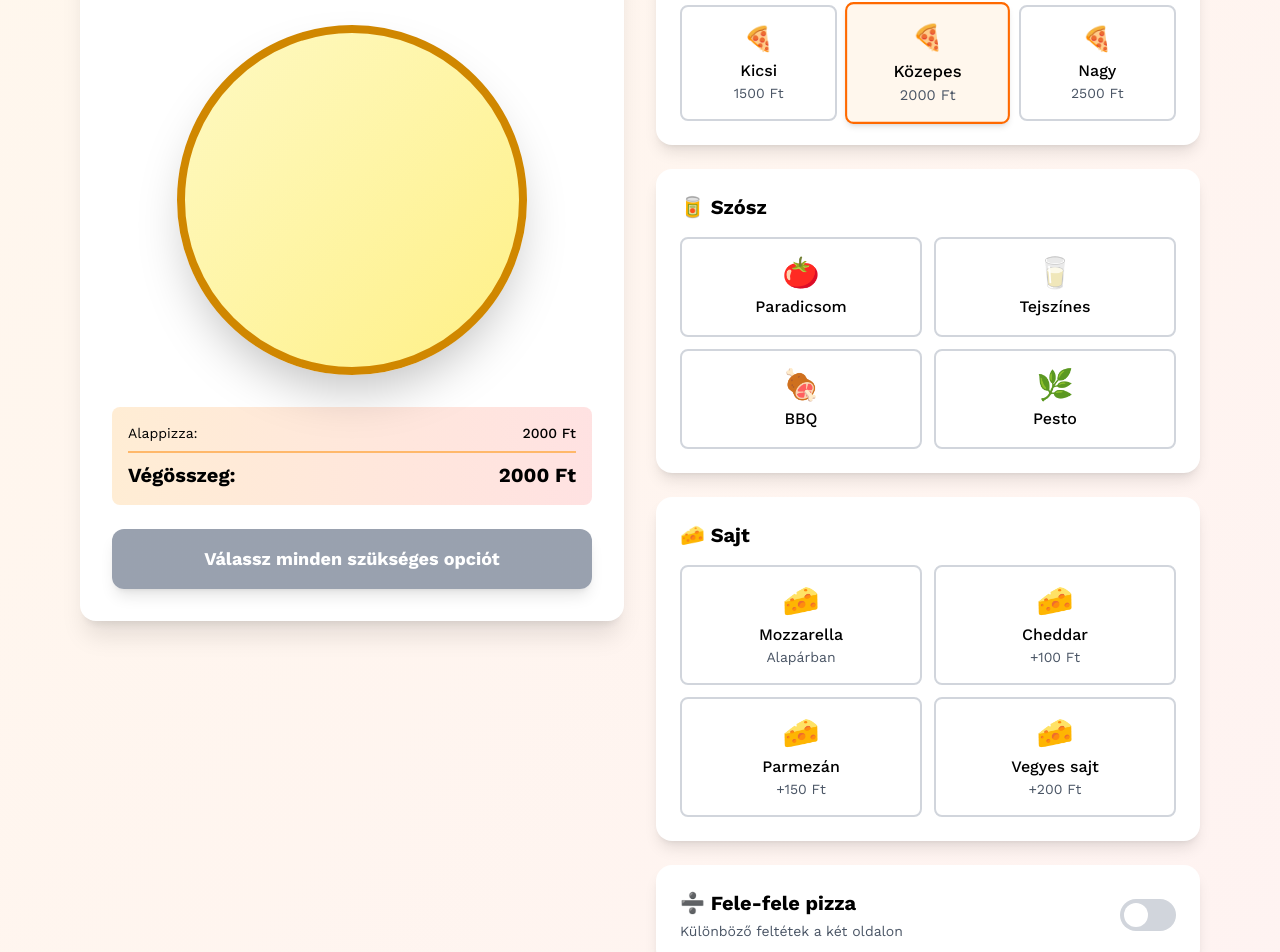
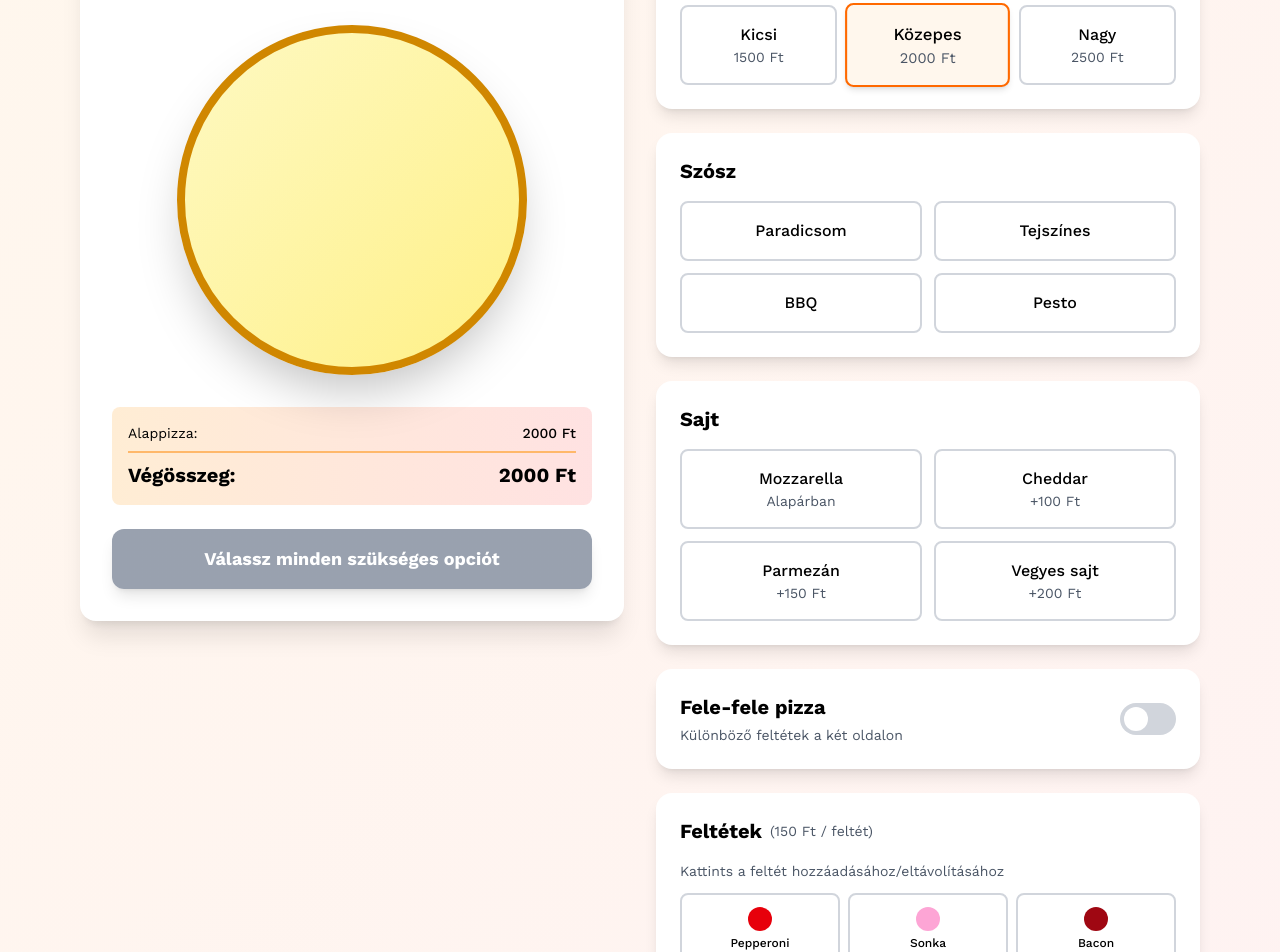
Before and after one commit to GoofyG00ber/sali, a Vue app: page /pizza-builder in a window 1280 px wide. Shown: the part 291-1243 px from the top of the page. Built offline with nearby package versions, Linux system fonts and the light colour scheme.

Commit message:
pizzamaker

```diff
--- a/src/views/public/PizzaBuilderView.vue
+++ b/src/views/public/PizzaBuilderView.vue
@@ -3,7 +3,7 @@
     <div class="container mx-auto px-4 max-w-6xl">
       <!-- Header -->
       <div class="text-center mb-8">
-  <h1 class="text-5xl font-bold text-gray-800 mb-2">🍕 Egyedi pizza készítő</h1>
+  <h1 class="text-5xl font-bold text-gray-800 mb-2">Egyedi pizza készítő</h1>
   <p class="text-lg text-gray-600">Készítsd el a tökéletes pizzádat!</p>
       </div>
 
@@ -35,34 +35,37 @@
             <div class="absolute inset-8 rounded-full overflow-hidden">
               <!-- Full Pizza Toppings -->
               <div v-if="!pizzaConfig.halfAndHalf" class="w-full h-full relative">
-                <div v-for="(topping, idx) in pizzaConfig.toppings.full" :key="`full-${topping}-${idx}`"
-                  class="absolute w-12 h-12 rounded-full opacity-90 shadow-md"
-                  :style="getToppingStyle(idx, pizzaConfig.toppings.full.length)"
-                  :class="getToppingClass(topping)">
-                  <span class="text-2xl">{{ getToppingEmoji(topping) }}</span>
-                </div>
+                <template v-for="topping in pizzaConfig.toppings.full" :key="topping">
+                  <div v-for="(pos, idx) in getToppingPositions(topping, 'full')" :key="`full-${topping}-${idx}`"
+                    class="absolute opacity-90 shadow-md"
+                    :style="pos"
+                    :class="[getToppingConfig(topping)?.previewClass, getToppingConfig(topping)?.size]">
+                  </div>
+                </template>
               </div>
 
               <!-- Half and Half Toppings -->
               <div v-else class="w-full h-full relative">
                 <!-- Left Half -->
                 <div class="absolute inset-0 overflow-hidden" style="clip-path: polygon(0 0, 50% 0, 50% 100%, 0 100%);">
-                  <div v-for="(topping, idx) in pizzaConfig.toppings.left" :key="`left-${topping}-${idx}`"
-                    class="absolute w-12 h-12 rounded-full opacity-90 shadow-md"
-                    :style="getToppingStyle(idx, pizzaConfig.toppings.left.length, 'left')"
-                    :class="getToppingClass(topping)">
-                    <span class="text-2xl">{{ getToppingEmoji(topping) }}</span>
-                  </div>
+                  <template v-for="topping in pizzaConfig.toppings.left" :key="topping">
+                    <div v-for="(pos, idx) in getToppingPositions(topping, 'left')" :key="`left-${topping}-${idx}`"
+                      class="absolute opacity-90 shadow-md"
+                      :style="pos"
+                      :class="[getToppingConfig(topping)?.previewClass, getToppingConfig(topping)?.size]">
+                    </div>
+                  </template>
                 </div>
 
                 <!-- Right Half -->
                 <div class="absolute inset-0 overflow-hidden" style="clip-path: polygon(50% 0, 100% 0, 100% 100%, 50% 100%);">
-                  <div v-for="(topping, idx) in pizzaConfig.toppings.right" :key="`right-${topping}-${idx}`"
-                    class="absolute w-12 h-12 rounded-full opacity-90 shadow-md"
-                    :style="getToppingStyle(idx, pizzaConfig.toppings.right.length, 'right')"
-                    :class="getToppingClass(topping)">
-                    <span class="text-2xl">{{ getToppingEmoji(topping) }}</span>
-                  </div>
+                  <template v-for="topping in pizzaConfig.toppings.right" :key="topping">
+                    <div v-for="(pos, idx) in getToppingPositions(topping, 'right')" :key="`right-${topping}-${idx}`"
+                      class="absolute opacity-90 shadow-md"
+                      :style="pos"
+                      :class="[getToppingConfig(topping)?.previewClass, getToppingConfig(topping)?.size]">
+                    </div>
+                  </template>
                 </div>
 
                 <!-- Divider Line -->
@@ -95,7 +98,7 @@
             :disabled="!isValid"
             class="w-full mt-6 bg-gradient-to-r from-orange-500 to-red-500 text-white py-4 px-6 rounded-xl font-bold text-lg shadow-lg hover:from-orange-600 hover:to-red-600 disabled:from-gray-400 disabled:to-gray-400 disabled:cursor-not-allowed transition-all transform hover:scale-105"
           >
-            {{ isValid ? '🛒 Kosárba' : 'Válassz minden szükséges opciót' }}
+            {{ isValid ? 'Kosárba' : 'Válassz minden szükséges opciót' }}
           </button>
         </div>
 
@@ -104,7 +107,7 @@
           <!-- Pizza Size -->
             <div class="bg-white rounded-2xl shadow-lg p-6">
             <h3 class="text-xl font-bold mb-4 flex items-center gap-2">
-              📏 Méret
+              Méret
             </h3>
             <div class="grid grid-cols-3 gap-3">
               <button
@@ -118,7 +121,6 @@
                     : 'border-gray-300 hover:border-orange-300 hover:bg-orange-50'
                 ]"
               >
-                <div class="text-2xl mb-1">{{ size.icon }}</div>
                 <div class="font-medium">{{ size.label }}</div>
                 <div class="text-sm text-gray-600">{{ size.price }} Ft</div>
               </button>
@@ -128,7 +130,7 @@
           <!-- Sauce Selection -->
           <div class="bg-white rounded-2xl shadow-lg p-6">
             <h3 class="text-xl font-bold mb-4 flex items-center gap-2">
-              🥫 Szósz
+              Szósz
             </h3>
             <div class="grid grid-cols-2 gap-3">
               <button
@@ -142,7 +144,6 @@
                     : 'border-gray-300 hover:border-orange-300'
                 ]"
               >
-                <div class="text-3xl mb-1">{{ sauce.icon }}</div>
                 <div class="font-medium">{{ sauce.label }}</div>
               </button>
             </div>
@@ -151,13 +152,13 @@
           <!-- Cheese Selection -->
           <div class="bg-white rounded-2xl shadow-lg p-6">
             <h3 class="text-xl font-bold mb-4 flex items-center gap-2">
-              🧀 Sajt
+              Sajt
             </h3>
             <div class="grid grid-cols-2 gap-3">
               <button
                 v-for="cheese in cheeseOptions"
                 :key="cheese.value"
-                @click="pizzaConfig.cheese = cheese.value"
+                @click="pizzaConfig.cheese = pizzaConfig.cheese === cheese.value ? '' : cheese.value"
                 :class="[
                   'p-4 border-2 rounded-lg transition-all',
                   pizzaConfig.cheese === cheese.value
@@ -165,7 +166,6 @@
                     : 'border-gray-300 hover:border-orange-300'
                 ]"
               >
-                <div class="text-3xl mb-1">{{ cheese.icon }}</div>
                 <div class="font-medium">{{ cheese.label }}</div>
                 <div class="text-sm text-gray-600">{{ cheese.price > 0 ? `+${cheese.price} Ft` : 'Alapárban' }}</div>
               </button>
@@ -177,7 +177,7 @@
             <label class="flex items-center justify-between cursor-pointer">
               <div>
                 <h3 class="text-xl font-bold flex items-center gap-2">
-                  ➗ Fele-fele pizza
+                  Fele-fele pizza
                 </h3>
                 <p class="text-sm text-gray-600 mt-1">Különböző feltétek a két oldalon</p>
               </div>
@@ -207,7 +207,7 @@
           <!-- Toppings Selection -->
             <div class="bg-white rounded-2xl shadow-lg p-6">
             <h3 class="text-xl font-bold mb-4 flex items-center gap-2">
-              🍄 Feltétek
+              Feltétek
               <span class="text-sm font-normal text-gray-600">(150 Ft / feltét)</span>
             </h3>
 
@@ -226,7 +226,7 @@
                       : 'border-gray-300 hover:border-orange-300'
                   ]"
                 >
-                  <div class="text-2xl mb-1">{{ topping.icon }}</div>
+                  <div class="w-6 h-6 rounded-full mx-auto mb-1" :class="topping.color"></div>
                   <div class="text-xs font-medium">{{ topping.label }}</div>
                 </button>
               </div>
@@ -237,7 +237,7 @@
               <!-- Left Half -->
               <div>
                 <h4 class="font-medium mb-3 flex items-center gap-2">
-                  ⬅️ Bal oldal
+                  Bal oldal
                   <span class="text-sm text-gray-600">({{ pizzaConfig.toppings.left.length }} feltét)</span>
                 </h4>
                 <div class="grid grid-cols-3 gap-2">
@@ -252,7 +252,7 @@
                         : 'border-gray-300 hover:border-orange-300'
                     ]"
                   >
-                    <div class="text-2xl mb-1">{{ topping.icon }}</div>
+                    <div class="w-6 h-6 rounded-full mx-auto mb-1" :class="topping.color"></div>
                     <div class="text-xs font-medium">{{ topping.label }}</div>
                   </button>
                 </div>
@@ -261,7 +261,7 @@
               <!-- Right Half -->
               <div>
                 <h4 class="font-medium mb-3 flex items-center gap-2">
-                  ➡️ Jobb oldal
+                  Jobb oldal
                   <span class="text-sm text-gray-600">({{ pizzaConfig.toppings.right.length }} feltét)</span>
                 </h4>
                 <div class="grid grid-cols-3 gap-2">
@@ -276,7 +276,7 @@
                         : 'border-gray-300 hover:border-orange-300'
                     ]"
                   >
-                    <div class="text-2xl mb-1">{{ topping.icon }}</div>
+                    <div class="w-6 h-6 rounded-full mx-auto mb-1" :class="topping.color"></div>
                     <div class="text-xs font-medium">{{ topping.label }}</div>
                   </button>
                 </div>
@@ -312,41 +312,41 @@ const pizzaConfig = ref({
 
 // Pizza size options (magyarul)
 const pizzaSizes = [
-  { value: 'small' as const, label: 'Kicsi', icon: '🍕', price: 1500 },
-  { value: 'medium' as const, label: 'Közepes', icon: '🍕', price: 2000 },
-  { value: 'large' as const, label: 'Nagy', icon: '🍕', price: 2500 }
+  { value: 'small' as const, label: 'Kicsi', price: 1500 },
+  { value: 'medium' as const, label: 'Közepes', price: 2000 },
+  { value: 'large' as const, label: 'Nagy', price: 2500 }
 ]
 
 // Sauce options (magyarul)
 const sauceOptions = [
-  { value: 'tomato', label: 'Paradicsom', icon: '🍅' },
-  { value: 'cream', label: 'Tejszínes', icon: '🥛' },
-  { value: 'bbq', label: 'BBQ', icon: '🍖' },
-  { value: 'pesto', label: 'Pesto', icon: '🌿' }
+  { value: 'tomato', label: 'Paradicsom' },
+  { value: 'cream', label: 'Tejszínes' },
+  { value: 'bbq', label: 'BBQ' },
+  { value: 'pesto', label: 'Pesto' }
 ]
 
 // Cheese options (magyarul)
 const cheeseOptions = [
-  { value: 'mozzarella', label: 'Mozzarella', icon: '🧀', price: 0 },
-  { value: 'cheddar', label: 'Cheddar', icon: '🧀', price: 100 },
-  { value: 'parmesan', label: 'Parmezán', icon: '🧀', price: 150 },
-  { value: 'mixed', label: 'Vegyes sajt', icon: '🧀', price: 200 }
+  { value: 'mozzarella', label: 'Mozzarella', price: 0 },
+  { value: 'cheddar', label: 'Cheddar', price: 100 },
+  { value: 'parmesan', label: 'Parmezán', price: 150 },
+  { value: 'mixed', label: 'Vegyes sajt', price: 200 }
 ]
 
 // Available toppings (magyarul)
 const availableToppings = [
-  { value: 'pepperoni', label: 'Pepperoni', icon: '🍕' },
-  { value: 'ham', label: 'Sonka', icon: '🍖' },
-  { value: 'bacon', label: 'Bacon', icon: '🥓' },
-  { value: 'chicken', label: 'Csirke', icon: '🍗' },
-  { value: 'sausage', label: 'Kolbász', icon: '🌭' },
-  { value: 'mushrooms', label: 'Gomba', icon: '🍄' },
-  { value: 'onions', label: 'Hagyma', icon: '🧅' },
-  { value: 'peppers', label: 'Paprika', icon: '🌶️' },
-  { value: 'olives', label: 'Olívabogyó', icon: '🫒' },
-  { value: 'tomatoes', label: 'Paradicsom', icon: '🍅' },
-  { value: 'pineapple', label: 'Ananász', icon: '🍍' },
-  { value: 'corn', label: 'Kukorica', icon: '🌽' }
+  { value: 'pepperoni', label: 'Pepperoni', color: 'bg-red-600', previewClass: 'bg-red-600 rounded-full', size: 'w-9 h-9', count: 8 },
+  { value: 'ham', label: 'Sonka', color: 'bg-pink-300', previewClass: 'bg-pink-300 rounded-sm opacity-90', size: 'w-10 h-10', count: 5 },
+  { value: 'bacon', label: 'Bacon', color: 'bg-red-800', previewClass: 'bg-red-800 rounded-sm', size: 'w-8 h-4', count: 8 },
+  { value: 'chicken', label: 'Csirke', color: 'bg-orange-100', previewClass: 'bg-orange-100 rounded-full', size: 'w-7 h-7', count: 7 },
+  { value: 'sausage', label: 'Kolbász', color: 'bg-red-900', previewClass: 'bg-red-900 rounded-full', size: 'w-6 h-6', count: 10 },
+  { value: 'mushrooms', label: 'Gomba', color: 'bg-gray-400', previewClass: 'bg-gray-300 rounded-t-xl', size: 'w-7 h-5', count: 8 },
+  { value: 'onions', label: 'Hagyma', color: 'bg-purple-200', previewClass: 'border-4 border-purple-300 rounded-full', size: 'w-9 h-9', count: 6 },
+  { value: 'peppers', label: 'Paprika', color: 'bg-green-500', previewClass: 'bg-green-500 rounded-md', size: 'w-6 h-6', count: 9 },
+  { value: 'olives', label: 'Olívabogyó', color: 'bg-gray-800', previewClass: 'border-4 border-gray-800 rounded-full', size: 'w-5 h-5', count: 12 },
+  { value: 'tomatoes', label: 'Paradicsom', color: 'bg-red-500', previewClass: 'bg-red-500 rounded-full', size: 'w-8 h-8', count: 5 },
+  { value: 'pineapple', label: 'Ananász', color: 'bg-yellow-400', previewClass: 'bg-yellow-400 rounded-tr-xl rounded-bl-xl', size: 'w-6 h-6', count: 9 },
+  { value: 'corn', label: 'Kukorica', color: 'bg-yellow-300', previewClass: 'bg-yellow-300 rounded-full', size: 'w-3 h-3', count: 25 }
 ]
 
 // Price calculations
@@ -391,42 +391,74 @@ const toggleTopping = (half: 'full' | 'left' | 'right', topping: string) => {
   }
 }
 
-// Get topping emoji
-const getToppingEmoji = (topping: string): string => {
-  const t = availableToppings.find(t => t.value === topping)
-  return t?.icon || '🍕'
-}
-
-// Get topping class for styling
-const getToppingClass = (_topping: string): string => {
-  return 'flex items-center justify-center'
-}
+// Helper to get topping config
+const getToppingConfig = (value: string) => availableToppings.find(t => t.value === value)
 
 // Get topping position style
-const getToppingStyle = (index: number, total: number, half?: 'left' | 'right'): Record<string, string> => {
-  const angle = (360 / Math.max(total, 1)) * index
-  const radius = 80
+const getToppingPositions = (toppingValue: string, region: 'full' | 'left' | 'right') => {
+  const topping = getToppingConfig(toppingValue)
+  if (!topping) return []
 
-  let centerX = 50
-  const centerY = 50
+  const baseCount = topping.count || 8
+  const count = region === 'full' ? baseCount : Math.ceil(baseCount * 0.6)
 
-  if (half === 'left') {
-    centerX = 35
-  } else if (half === 'right') {
-    centerX = 65
+  const positions: any[] = []
+  let seed = toppingValue.split('').reduce((acc, char) => acc + char.charCodeAt(0), 0)
+
+  const random = () => {
+    const x = Math.sin(seed++) * 10000
+    return x - Math.floor(x)
   }
 
-  const x = centerX + radius * Math.cos((angle * Math.PI) / 180) / 100 * 100
-  const y = centerY + radius * Math.sin((angle * Math.PI) / 180) / 100 * 100
+  const minDistance = 12 // % minimum distance
 
-  return {
-    left: `${x}%`,
-    top: `${y}%`,
-    transform: 'translate(-50%, -50%)'
+  let attempts = 0
+  while (positions.length < count && attempts < 100) {
+    attempts++
+
+    const maxR = 42
+    const r = maxR * Math.sqrt(random())
+
+    let minAngle = 0
+    let maxAngle = 360
+
+    if (region === 'left') {
+      minAngle = 95
+      maxAngle = 265
+    } else if (region === 'right') {
+      minAngle = -85
+      maxAngle = 85
+    }
+
+    const angleRange = maxAngle - minAngle
+    const theta = (minAngle + random() * angleRange) * (Math.PI / 180)
+
+    const x = 50 + r * Math.cos(theta)
+    const y = 50 + r * Math.sin(theta)
+
+    // Collision check
+    let collision = false
+    for (const pos of positions) {
+      const dx = parseFloat(pos.left) - x
+      const dy = parseFloat(pos.top) - y
+      const dist = Math.sqrt(dx*dx + dy*dy)
+      if (dist < minDistance) {
+        collision = true
+        break
+      }
+    }
+
+    if (!collision) {
+      const rotation = random() * 360
+      positions.push({
+        left: `${x}%`,
+        top: `${y}%`,
+        transform: `translate(-50%, -50%) rotate(${rotation}deg)`
+      })
+    }
   }
-}
-
-// Add to cart
+  return positions
+}// Add to cart
 const addToCart = () => {
   if (!isValid.value) return
 
```
